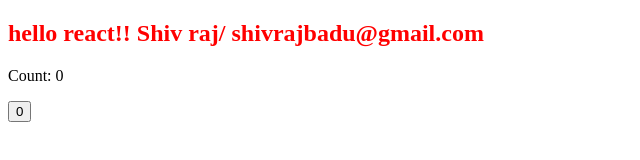
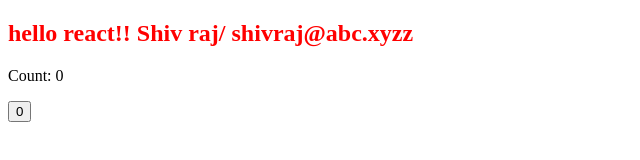
Before and after one commit to userrails/ReactCouterApp, a React (Create React App) app: page / in a window 1280 px wide. Shown: the top 160 px of the page, without its empty margins (0-640 px from the left). Built offline with nearby package versions, Linux system fonts and the light colour scheme.

Commit message:
small changes

```diff
--- a/src/index.js
+++ b/src/index.js
@@ -4,5 +4,5 @@
 import App from './App';
 
 ReactDOM.render(
-	<App name="Shiv raj" email="shivrajbadu@gmail.com" />, document.getElementById("root")
+	<App name="Shiv raj" email="shivraj@abc.xyzz" />, document.getElementById("root")
 );
```
